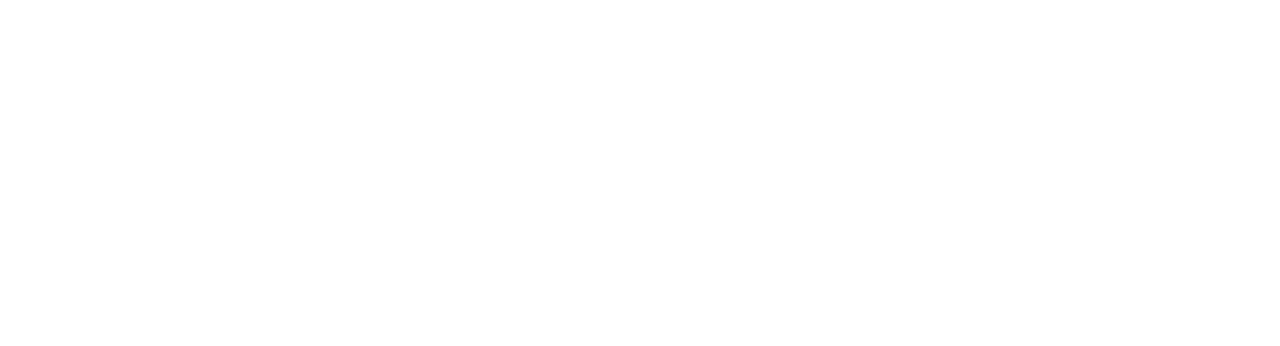
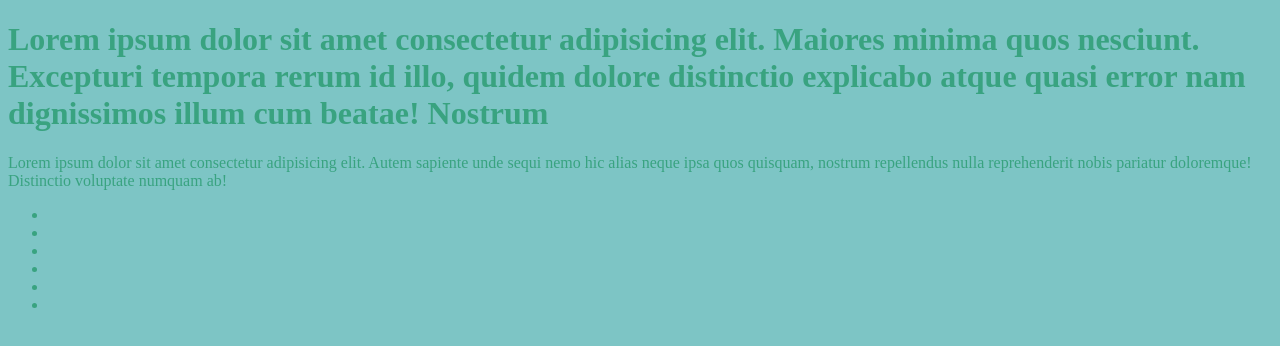
Before and after one commit to BlackyHat/first-step, a plain HTML site: page index.html in a window 1280 px wide. Drawn offline with Linux system fonts and the light colour scheme; files that its build step writes are made by us from their sources.

Commit message:
Наповнення

```diff
--- a/index.html
+++ b/index.html
@@ -1,9 +1,34 @@
+<!DOCTYPE html>
 <html lang="en">
   <head>
-    <meta charset="UTF-8" />
-    <meta http-equiv="X-UA-Compatible" content="IE=edge" />
     <meta name="viewport" content="width=device-width, initial-scale=1.0" />
-    <title>MainKamph2022</title>
+    <title>Document</title>
+    <link rel="stylesheet" href="styles/styles.css" />
   </head>
-  <body></body>
+  <body>
+    <h1>
+      Lorem ipsum dolor sit amet consectetur adipisicing elit. Maiores minima
+      quos nesciunt. Excepturi tempora rerum id illo, quidem dolore distinctio
+      explicabo atque quasi error nam dignissimos illum cum beatae! Nostrum
+    </h1>
+    <p>
+      Lorem ipsum dolor sit amet consectetur adipisicing elit. Autem sapiente
+      unde sequi nemo hic alias neque ipsa quos quisquam, nostrum repellendus
+      nulla reprehenderit nobis pariatur doloremque! Distinctio voluptate
+      numquam ab!
+    </p>
+
+    <ul>
+      <li class="sample1"></li>
+      <li class="sample2"></li>
+      <li class="sample3"></li>
+      <li class="sample4"></li>
+      <li class="sample5"></li>
+      <li class="sample6"></li>
+    </ul>
+
+    <p class="class1 class2 class9"></p>
+
+    <div class="class"></div>
+  </body>
 </html>
```
